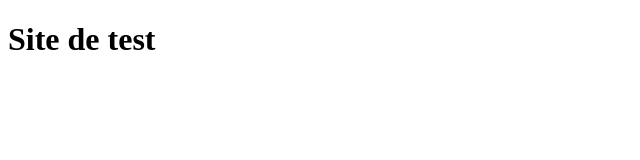
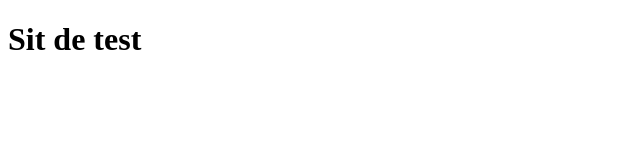
Before and after one commit to philippekurz/branches, a plain HTML site: page index.html in a window 1280 px wide. Shown: the full height of the page, 0-640 px from the left. Drawn offline with Linux system fonts and the light colour scheme.

Commit message:
modif page index.html

```diff
--- a/index.html
+++ b/index.html
@@ -6,6 +6,6 @@
     <title>Site de test</title>
 </head>
 <body>
-    <h1>Site de test</h1>
+    <h1>Sit de test</h1>
 </body>
 </html>
```
